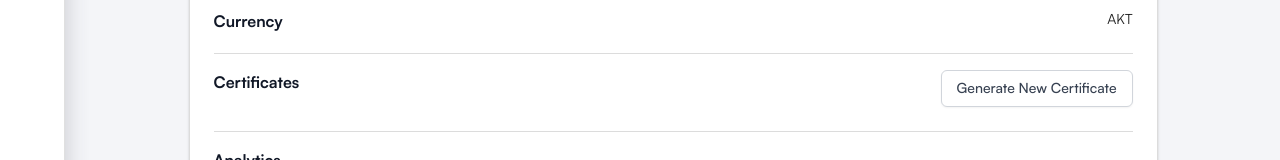
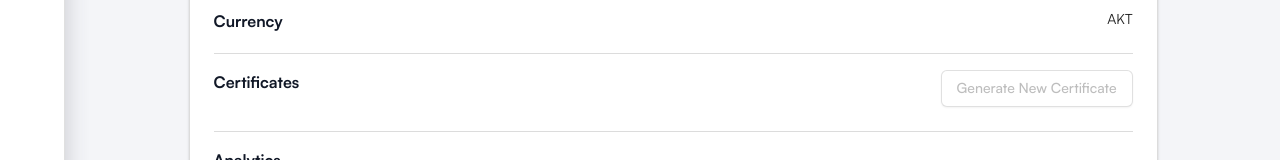
Before and after one commit to akash-network/console-old, a React (Create React App) app in the folder web/: page /settings in a window 1280 px wide. Shown: the part 261-421 px from the top of the page. Built offline with nearby package versions, Linux system fonts and the light colour scheme; no server answers.

Commit message:
Disable button when not connected to a wallet

```diff
--- a/web/src/pages/Settings.tsx
+++ b/web/src/pages/Settings.tsx
@@ -240,7 +240,9 @@ const Settings: React.FC<{}> = () => {
 
               {obj.title === 'Certificates' ? (
                 <div className="flex-none mb-2">
-                  <Button variant="outlined" onClick={() => setCreateOpen(true)}>
+                  <Button disabled={!keplr.isSignedIn} variant="outlined"
+                          title={keplr.isSignedIn ? "Generate new certificate" : "Connect your wallet first"}
+                          onClick={() => setCreateOpen(true)}>
                     Generate New Certificate
                   </Button>
                 </div>
```
